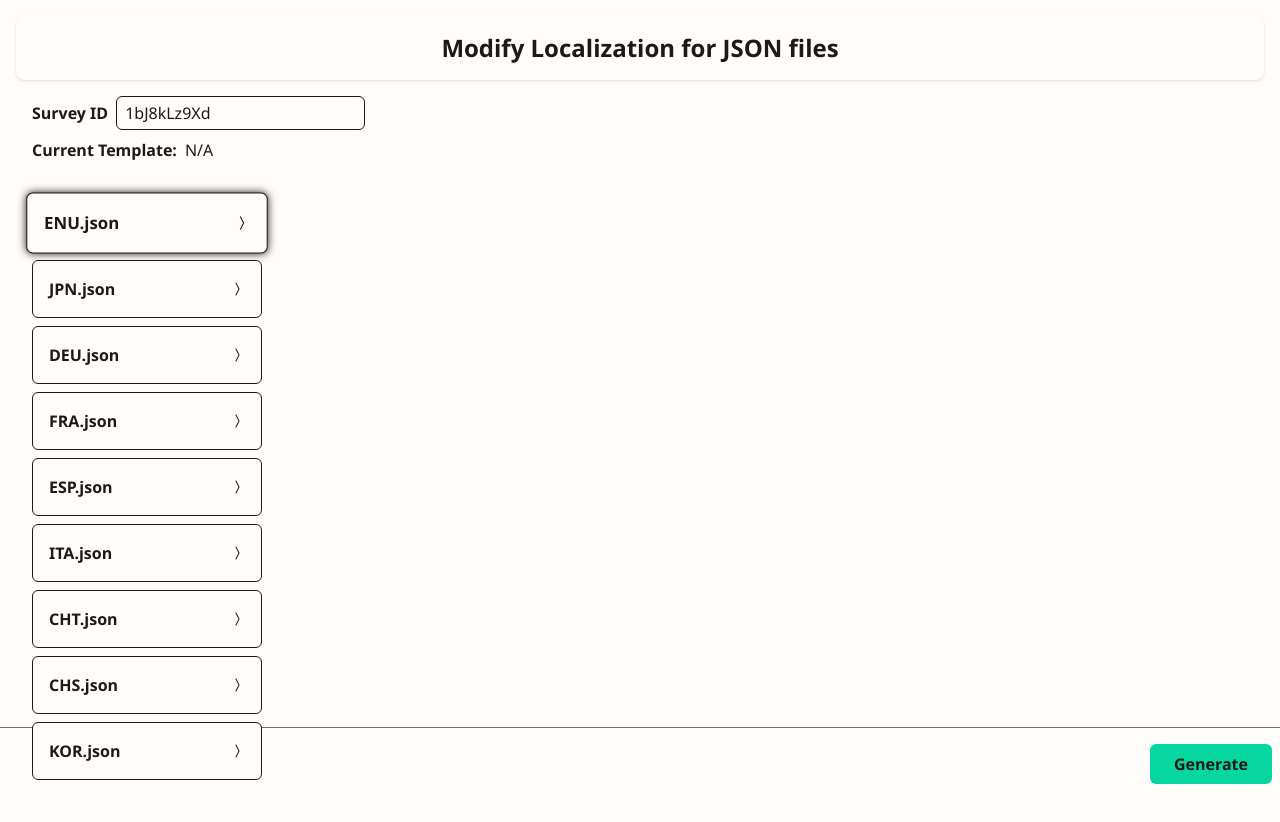
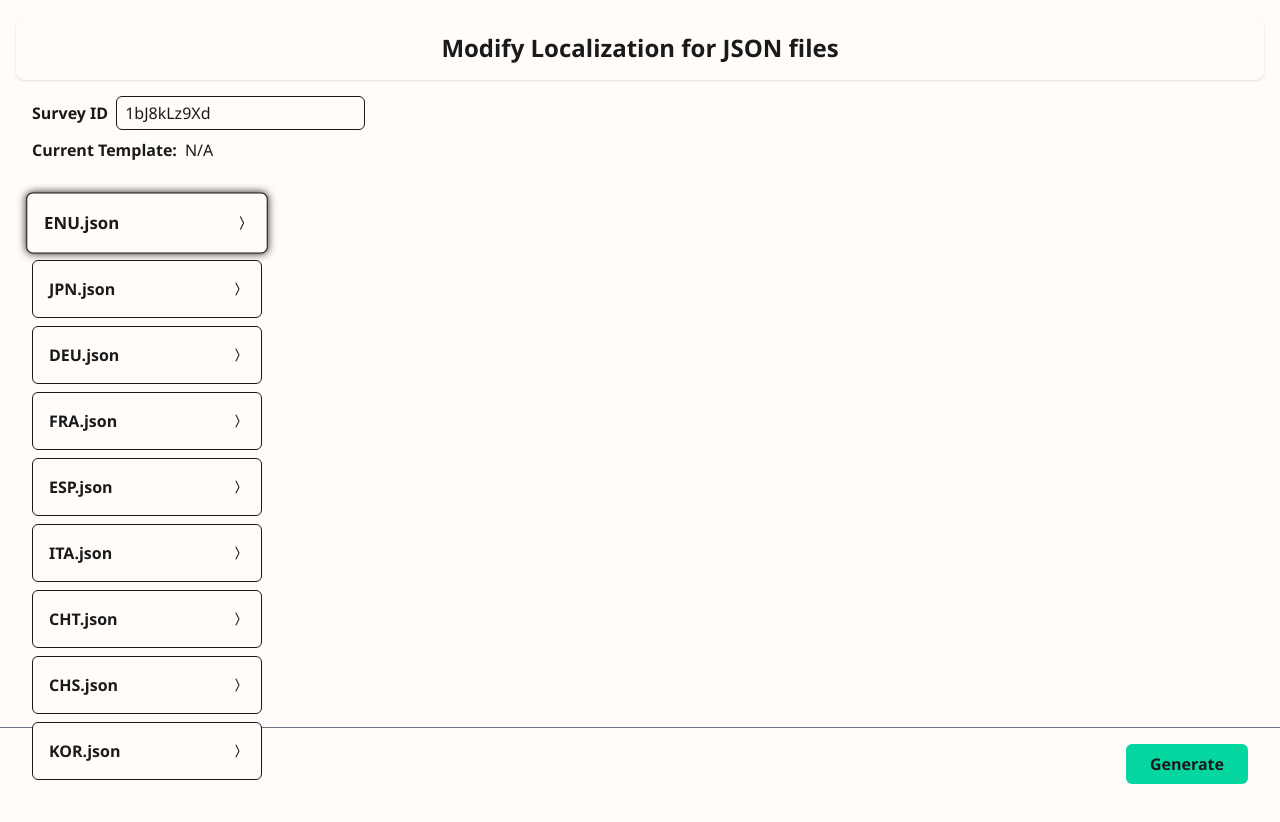
Before and after one commit to kwei/cl-localization-json, a Next.js app in the folder my-app/: page / in a window 1280 px wide. Shown: the top 822 px of the page. Built offline with nearby package versions, Linux system fonts and the light colour scheme; no server answers.

Commit message:
Refine UI

```diff
--- a/my-app/src/app/page.tsx
+++ b/my-app/src/app/page.tsx
@@ -25,7 +25,8 @@ export default function Home() {
                 <EditorContainer />
               </div>
             </div>
-            <div className="sticky bottom-0 flex w-full flex-1 items-end justify-end border-t border-solid border-gray-500 bg-background px-2 py-4">
+            <div className="sticky bottom-0 flex w-full flex-1 items-end">
+              <div className="flex w-full items-center justify-end border-t border-solid border-gray-500 bg-background px-8 py-4">
                 <button
                   type="submit"
                   className="rounded-md bg-green-500 px-6 py-2 font-bold transition-all hover:scale-105"
@@ -33,6 +34,7 @@ export default function Home() {
                   Generate
                 </button>
               </div>
+            </div>
           </FormContainer>
         </TemplateProvider>
       </LocaleProvider>
--- a/my-app/src/components/FormContainer.tsx
+++ b/my-app/src/components/FormContainer.tsx
@@ -27,7 +27,7 @@ export const FormContainer = ({ children }: { children: ReactNode }) => {
   );
 
   return (
-    <form onSubmit={handleSubmit} className="flex h-full w-full flex-col">
+    <form onSubmit={handleSubmit} className="flex w-full flex-1 flex-col">
       {children}
       <a id="hidden-download-btn" className="hidden"></a>
     </form>
--- a/my-app/src/context/TemplateProvider.tsx
+++ b/my-app/src/context/TemplateProvider.tsx
@@ -60,7 +60,7 @@ export const TemplateProvider = ({ children }: { children: ReactNode }) => {
           </a>
         </div>
       </div>
-      <div className="relative w-full flex-1">{children}</div>
+      <div className="flex w-full flex-1 flex-col">{children}</div>
     </Ctx.Provider>
   );
 };
```
Lines whose indentation alone changed are shown as unchanged.
